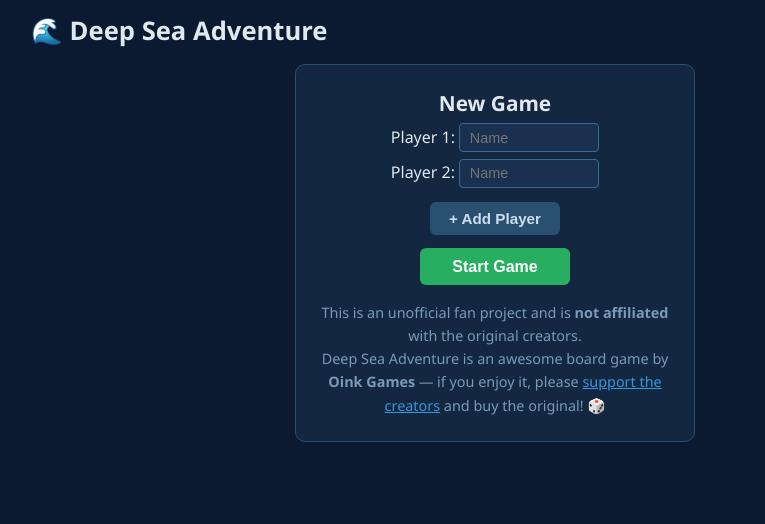
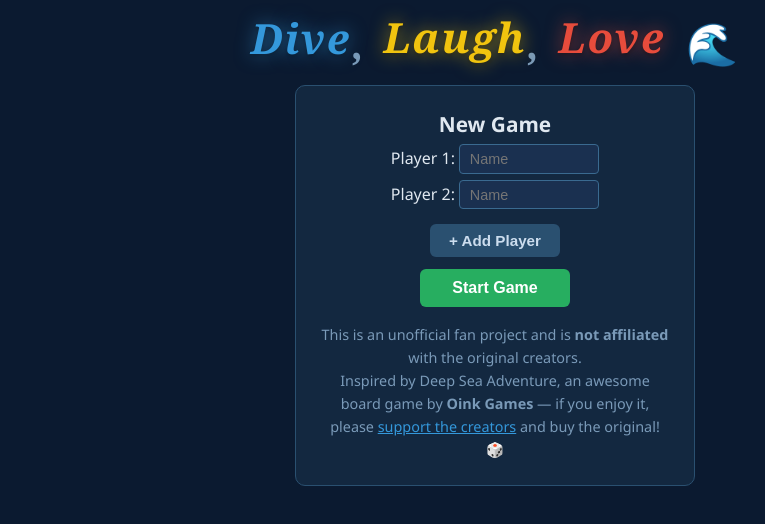
Before and after one commit to Tobiaspk/deep_sea_ai_adventure, a plain HTML site: page index.html in a window 1280 px wide. Shown: the whole page, without its empty margins (145-910 px from the left). Drawn offline with Linux system fonts and the light colour scheme.

Commit message:
Rename to Dive, Laugh, Love with stylised animated title

```diff
--- a/index.html
+++ b/index.html
@@ -3,14 +3,19 @@
 <head>
   <meta charset="UTF-8" />
   <meta name="viewport" content="width=device-width, initial-scale=1.0" />
-  <title>Deep Sea Adventure</title>
+  <title>Dive, Laugh, Love</title>
   <link rel="stylesheet" href="styles/base.css" />
   <link rel="stylesheet" href="styles/board.css" />
   <link rel="stylesheet" href="styles/ui.css" />
 </head>
 <body>
   <div class="game-wrapper">
-    <h1>🌊 Deep Sea Adventure</h1>
+    <h1 class="game-title">
+      <span class="title-dive">Dive</span><span class="title-comma">,</span>
+      <span class="title-laugh">Laugh</span><span class="title-comma">,</span>
+      <span class="title-love">Love</span>
+      <span class="title-wave">🌊</span>
+    </h1>
 
     <!-- Setup screen -->
     <div id="setup">
@@ -24,7 +29,7 @@
       <button id="start-btn">Start Game</button>
       <p class="disclaimer">
         This is an unofficial fan project and is <strong>not affiliated</strong> with the original creators.<br />
-        Deep Sea Adventure is an awesome board game by <strong>Oink Games</strong> — if you enjoy it, please
+        Inspired by Deep Sea Adventure, an awesome board game by <strong>Oink Games</strong> — if you enjoy it, please
         <a href="https://oinkgames.com/en/games/analog/deep-sea-adventure/" target="_blank" rel="noopener">support the creators</a>
         and buy the original! 🎲
       </p>
--- a/src/infra/constants.js
+++ b/src/infra/constants.js
@@ -1,4 +1,4 @@
-/** Game-wide constants derived from the official Deep Sea Adventure rulebook. */
+/** Game-wide constants (inspired by the Deep Sea Adventure rulebook). */
 
 export const MIN_PLAYERS = 2;
 export const MAX_PLAYERS = 6;
--- a/src/infra/rng.js
+++ b/src/infra/rng.js
@@ -1,4 +1,4 @@
-/** Dice helpers – Deep Sea Adventure uses two dice each showing 1-2-3-1-2-3. */
+/** Dice helpers – Dive, Laugh, Love uses two dice each showing 1-2-3-1-2-3. */
 
 /** Roll a single die (1, 2, or 3 with equal probability). */
 export const rollDie = () => Math.floor(Math.random() * 3) + 1;
--- a/src/infra/storage.js
+++ b/src/infra/storage.js
@@ -1,6 +1,6 @@
 /** Lightweight localStorage adapter for optional save/load. */
 
-const STORAGE_KEY = 'deep_sea_adventure_save';
+const STORAGE_KEY = 'dive_laugh_love_save';
 
 export const saveGame = (state) => {
   try {
--- a/styles/base.css
+++ b/styles/base.css
@@ -12,6 +12,65 @@ body {
 }
 
 h1 { font-size: 1.6rem; margin: 0.8rem 0 0.4rem; }
+
+/* ── Stylised game title ───────────────────────────────────── */
+.game-title {
+  font-size: 2.6rem;
+  font-weight: 900;
+  letter-spacing: 0.04em;
+  text-align: center;
+  margin: 1.2rem 0 0.6rem;
+  line-height: 1.2;
+  font-family: 'Georgia', 'Times New Roman', serif;
+}
+
+.title-dive {
+  color: #3498db;
+  text-shadow: 0 0 18px rgba(52,152,219,0.6), 0 2px 4px rgba(0,0,0,0.4);
+  display: inline-block;
+  animation: title-bob 3s ease-in-out infinite;
+  font-style: italic;
+}
+
+.title-laugh {
+  color: #f1c40f;
+  text-shadow: 0 0 18px rgba(241,196,15,0.6), 0 2px 4px rgba(0,0,0,0.4);
+  display: inline-block;
+  animation: title-bob 3s 0.4s ease-in-out infinite;
+  font-style: italic;
+}
+
+.title-love {
+  color: #e74c3c;
+  text-shadow: 0 0 18px rgba(231,76,60,0.6), 0 2px 4px rgba(0,0,0,0.4);
+  display: inline-block;
+  animation: title-bob 3s 0.8s ease-in-out infinite;
+  font-style: italic;
+}
+
+.title-comma {
+  color: #7a9ab8;
+  font-style: normal;
+  margin-right: 0.15em;
+}
+
+.title-wave {
+  display: inline-block;
+  animation: title-wave-rock 2s ease-in-out infinite;
+  margin-left: 0.2em;
+  font-style: normal;
+}
+
+@keyframes title-bob {
+  0%, 100% { transform: translateY(0); }
+  50%      { transform: translateY(-6px); }
+}
+
+@keyframes title-wave-rock {
+  0%, 100% { transform: rotate(0deg); }
+  25%      { transform: rotate(12deg); }
+  75%      { transform: rotate(-12deg); }
+}
 h2 { font-size: 1.3rem; }
 h3 { font-size: 1rem; margin-bottom: 0.3rem; }
 
```
Also changed, not shown: AGENTS.md (+1 -1 lines), README.md.
